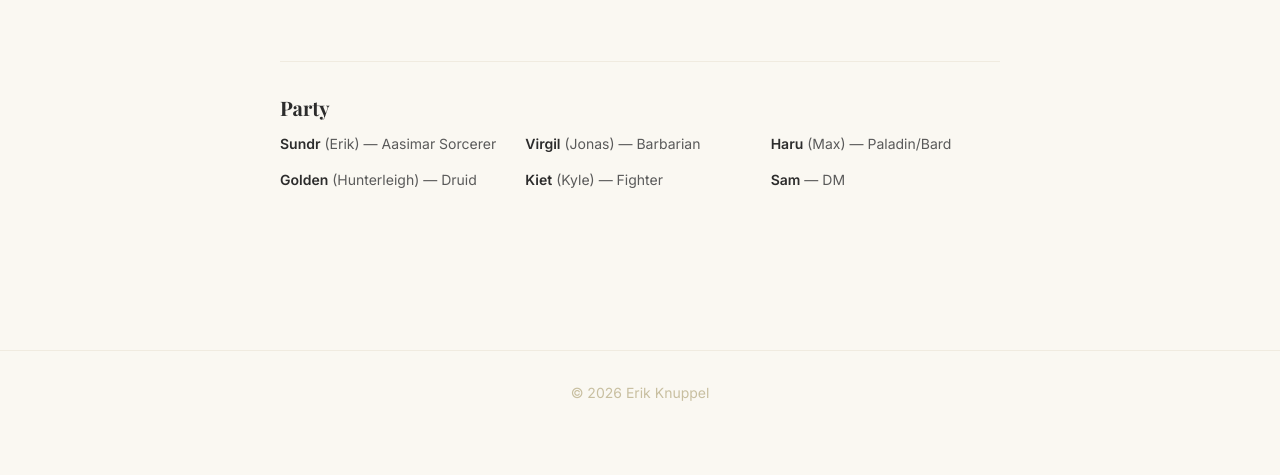
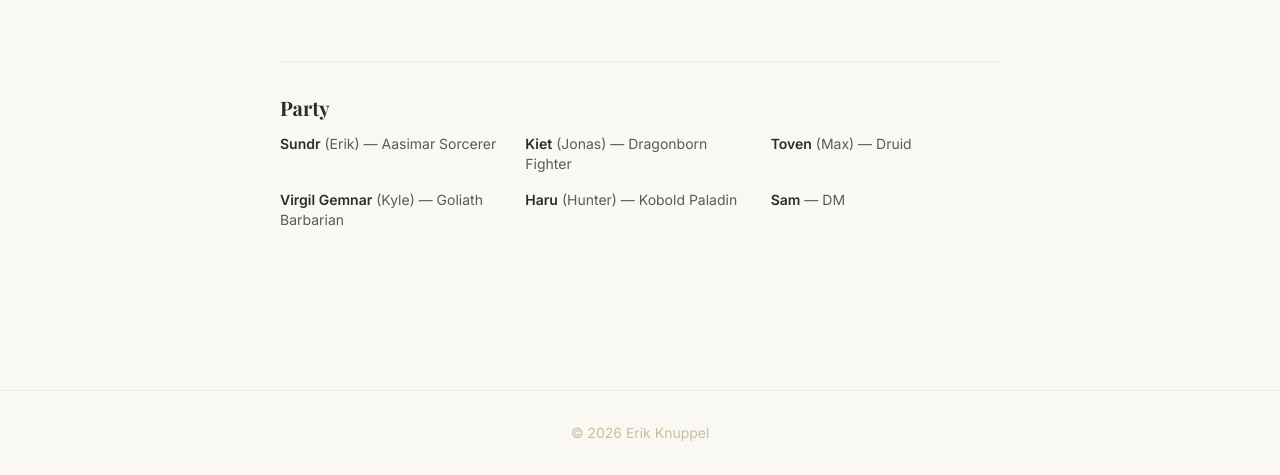
Before and after one commit to leppunke/knuppel.co, an Astro site: page /studio/session-108 in a window 1280 px wide. Shown: the part 5460-5935 px from the top of the page. Before the commit the page ends 5895 px from the top, so only its background shows below. Built offline with nearby package versions, Linux system fonts and the light colour scheme; Astro itself is replaced by a stand-in of ours.

Commit message:
Fix party roster on session 108 page
Correct player-character mapping: Jonas=Kiet, Max=Toven,
Kyle=Virgil Gemnar, Hunter=Haru.

Co-Authored-By: Claude Opus 4.6 <noreply@anthropic.com>

```diff
--- a/src/pages/studio/session-108.astro
+++ b/src/pages/studio/session-108.astro
@@ -64,10 +64,10 @@ const images = [
       <h2 class="font-heading text-xl font-bold mb-3">Party</h2>
       <div class="grid grid-cols-2 md:grid-cols-3 gap-4 text-sm">
         <div><span class="font-semibold text-ink">Sundr</span> <span class="text-ink-light">(Erik) — Aasimar Sorcerer</span></div>
-        <div><span class="font-semibold text-ink">Virgil</span> <span class="text-ink-light">(Jonas) — Barbarian</span></div>
-        <div><span class="font-semibold text-ink">Haru</span> <span class="text-ink-light">(Max) — Paladin/Bard</span></div>
-        <div><span class="font-semibold text-ink">Golden</span> <span class="text-ink-light">(Hunterleigh) — Druid</span></div>
-        <div><span class="font-semibold text-ink">Kiet</span> <span class="text-ink-light">(Kyle) — Fighter</span></div>
+        <div><span class="font-semibold text-ink">Kiet</span> <span class="text-ink-light">(Jonas) — Dragonborn Fighter</span></div>
+        <div><span class="font-semibold text-ink">Toven</span> <span class="text-ink-light">(Max) — Druid</span></div>
+        <div><span class="font-semibold text-ink">Virgil Gemnar</span> <span class="text-ink-light">(Kyle) — Goliath Barbarian</span></div>
+        <div><span class="font-semibold text-ink">Haru</span> <span class="text-ink-light">(Hunter) — Kobold Paladin</span></div>
         <div><span class="font-semibold text-ink">Sam</span> <span class="text-ink-light">— DM</span></div>
       </div>
     </div>
```
